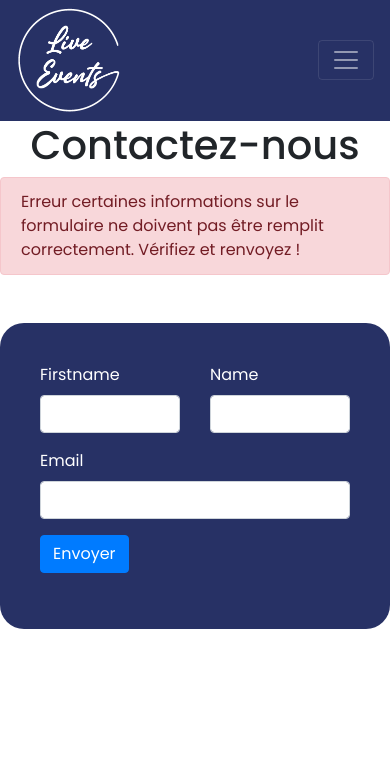
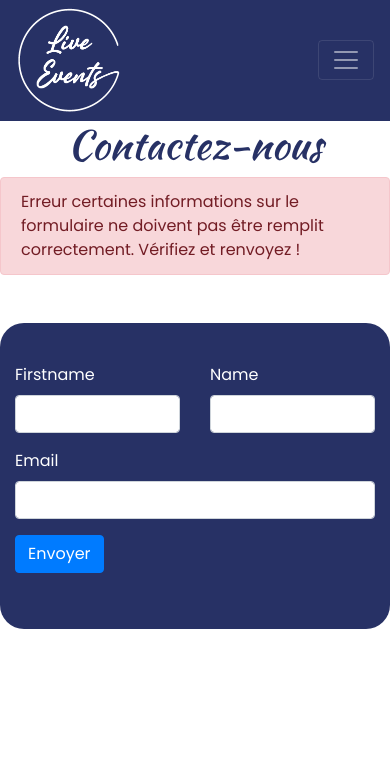
Before and after one commit to David-Moisan/Live_Eventsv2.1, a Symfony app: template templates/contact/index.html.twig in a window 390 px wide. Shown: the top 772 px of the page. Run offline with Twig, Linux system fonts and the light colour scheme; the template is opened without the code that fills it, so the values that code supplies are empty; form fields are guessed from the names that the template uses; some libraries are stand-ins or nearby versions.

Commit message:
Fix bug responsive and route

```diff
--- /dev/null
+++ b/public/css/contact.css
@@ -0,0 +1,27 @@
+@import 'general.css';
+
+.contact > h1 {
+    font-family: var(--Kau);
+    color: var(--background);
+}
+
+.form {
+    background: var(--background);
+    padding: 2.5rem;
+    border-radius: 1.5rem;
+    color: white;
+}
+
+/* ----------- iPhone X ----------- */
+
+/* Landscape */
+@media only screen
+    and (min-device-width: 375px)
+    and (max-device-width: 812px)
+    and (-webkit-min-device-pixel-ratio: 3)
+    and (orientation: landscape) {
+    .contact {
+        height: 60vh;
+        overflow-y: scroll;
+    }
+}
--- a/templates/contact/index.html.twig
+++ b/templates/contact/index.html.twig
@@ -5,7 +5,9 @@
 {% block stylesheets %}
     <link rel="shortcut icon" href="/source/icon.ico" type="image/x-icon">
     <!-- CSS -->
+    <link rel="stylesheet" href="/css/general.css">
     <link rel="stylesheet" href="/css/header.css">
+    <link rel="stylesheet" href="/css/contact.css">
     <link rel="stylesheet" href="/css/footer.css">
     <!-- FontAwesome -->
     <link rel="stylesheet" href="https://cdnjs.cloudflare.com/ajax/libs/font-awesome/4.7.0/css/font-awesome.min.css">
@@ -35,7 +37,6 @@
                 <li class="nav-item"><a class="nav-link" href="{{ path('partenaire.index') }}">Partenaires</a></li>
                 <li class="nav-item"><a class="nav-link" href="{{ path('product.index')}}">Boutique</a></li>
                 <li class="nav-item"><a class="nav-link" href="{{ path('contact')}}">Contactez-nous</a></li>
-                <li class="nav-item mr-5"><a href="#" class="nav-link"><i class="fa fa-user-circle-o" aria-hidden="true" style="font-size: 34px;"></i></a></li>
                 {% if app.user %}
                     <li class="nav-item"><a href="{{ path('logout') }}" class="btn btn-danger">Se déconnecter <i class="fa fa-sign-out"></i></a></li>
                 {% endif %}
@@ -61,7 +62,7 @@
         </div>
     {% endif %}
 
-    <div class="container mt-5" style="background: #273165; padding: 2.5rem; border-radius: 1.5rem; color: white;">
+    <div class="container mt-5 form">
         <div id="contactForm">
             {{ form_start(form) }}
             <div class="row">
--- a/templates/pages/map.html.twig
+++ b/templates/pages/map.html.twig
@@ -53,7 +53,6 @@
                 <li class="nav-item"><a class="nav-link" href="{{ path('partenaire.index') }}">Partenaires</a></li>
                 <li class="nav-item"><a class="nav-link" href="{{ path('product.index')}}">Boutique</a></li>
                 <li class="nav-item"><a class="nav-link" href="{{ path('contact') }}">Contactez-nous</a></li>
-                <li class="nav-item mr-5"><a href="#" class="nav-link"><i class="fa fa-user-circle-o" aria-hidden="true" style="font-size: 34px;"></i></a></li>
                 {% if app.user %}
                     <li class="nav-item"><a href="{{ path('logout') }}" class="btn btn-danger">Se déconnecter <i class="fa fa-sign-out"></i></a></li>
                 {% endif %}
--- a/templates/partenaire/index.html.twig
+++ b/templates/partenaire/index.html.twig
@@ -40,7 +40,6 @@
                 <li class="nav-item"><a class="nav-link" href="{{ path('partenaire.index') }}">Partenaires</a></li>
                 <li class="nav-item"><a class="nav-link" href="{{ path('product.index')}}">Boutique</a></li>
                 <li class="nav-item"><a class="nav-link" href="{{ path('contact')}}">Contactez-nous</a></li>
-                <li class="nav-item mr-5"><a href="#" class="nav-link"><i class="fa fa-user-circle-o" aria-hidden="true" style="font-size: 34px;"></i></a></li>
                 {% if app.user %}
                     <li class="nav-item"><a href="{{ path('logout') }}" class="btn btn-danger">Se déconnecter <i class="fa fa-sign-out"></i></a></li>
                 {% endif %}
```
